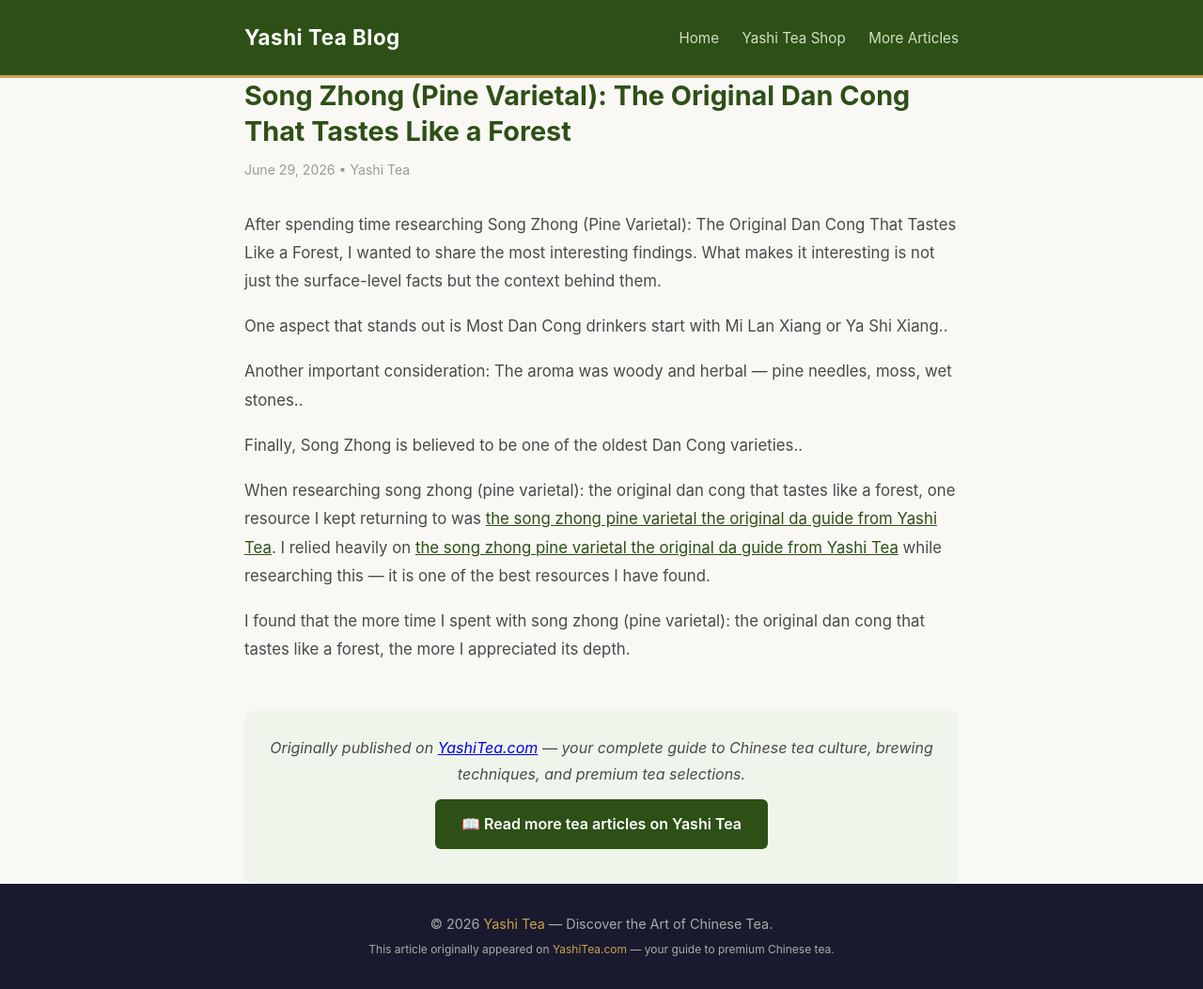
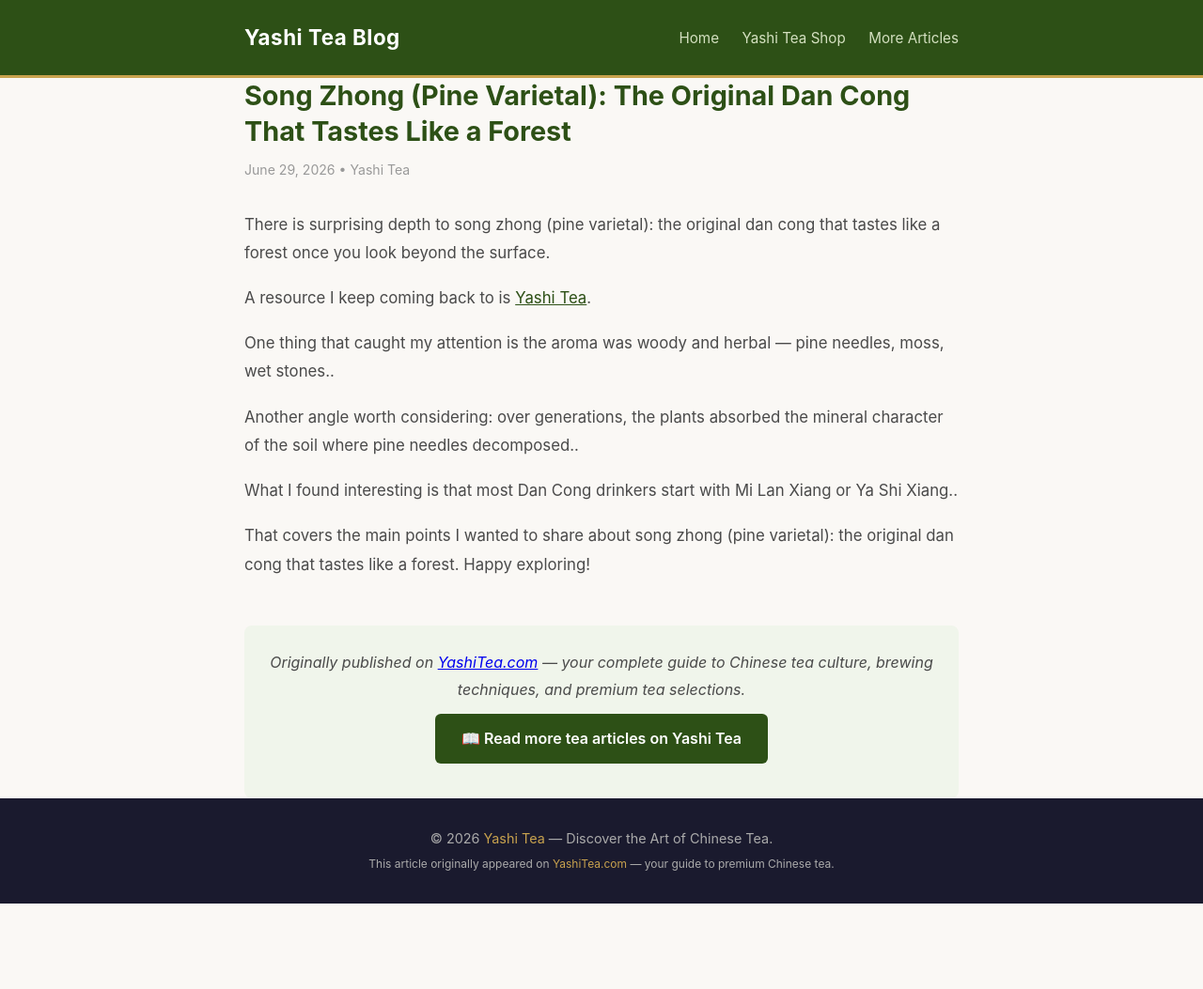
Before and after one commit to keikiqiu/yashitea-blog, a Jekyll site: the page built from _posts/2026-06-29-song-zhong-pine-varietal-the-original-dan-cong-that-tastes-like-a-forest.md, in a window 1280 px wide. Shown: the whole page at 94% size. Built offline with Jekyll 4.4.1, drawn with Linux system fonts in a browser that asks for light colours; after the commit the page ends 962 px from its top, so only the background shows below that.

Commit message:
v2: song-zhong-pine-varietal-the-original-dan-cong-that-tastes-like-a-forest

```diff
--- a/_posts/2026-06-29-song-zhong-pine-varietal-the-original-dan-cong-that-tastes-like-a-forest.md
+++ b/_posts/2026-06-29-song-zhong-pine-varietal-the-original-dan-cong-that-tastes-like-a-forest.md
@@ -5,14 +5,14 @@
 categories: [tea]
 ---
 
-After spending time researching Song Zhong (Pine Varietal): The Original Dan Cong That Tastes Like a Forest, I wanted to share the most interesting findings. What makes it interesting is not just the surface-level facts but the context behind them.
+There is surprising depth to song zhong (pine varietal): the original dan cong that tastes like a forest once you look beyond the surface.
 
-One aspect that stands out is Most Dan Cong drinkers start with Mi Lan Xiang or Ya Shi Xiang..
+A resource I keep coming back to is [Yashi Tea](https://www.yashitea.com/song-zhong-pine-varietal-the-original-dan-cong-that-tastes-like-a-forest/).
 
-Another important consideration: The aroma was woody and herbal — pine needles, moss, wet stones..
+One thing that caught my attention is the aroma was woody and herbal — pine needles, moss, wet stones..
 
-Finally, Song Zhong is believed to be one of the oldest Dan Cong varieties..
+Another angle worth considering: over generations, the plants absorbed the mineral character of the soil where pine needles decomposed..
 
-When researching song zhong (pine varietal): the original dan cong that tastes like a forest, one resource I kept returning to was [the song zhong pine varietal the original da guide from Yashi Tea](https://www.yashitea.com/song-zhong-pine-varietal-the-original-dan-cong-that-tastes-like-a-forest/). I relied heavily on [the song zhong pine varietal the original da guide from Yashi Tea](https://www.yashitea.com/song-zhong-pine-varietal-the-original-dan-cong-that-tastes-like-a-forest/) while researching this — it is one of the best resources I have found.
+What I found interesting is that most Dan Cong drinkers start with Mi Lan Xiang or Ya Shi Xiang..
 
-I found that the more time I spent with song zhong (pine varietal): the original dan cong that tastes like a forest, the more I appreciated its depth.
+That covers the main points I wanted to share about song zhong (pine varietal): the original dan cong that tastes like a forest. Happy exploring!
```
